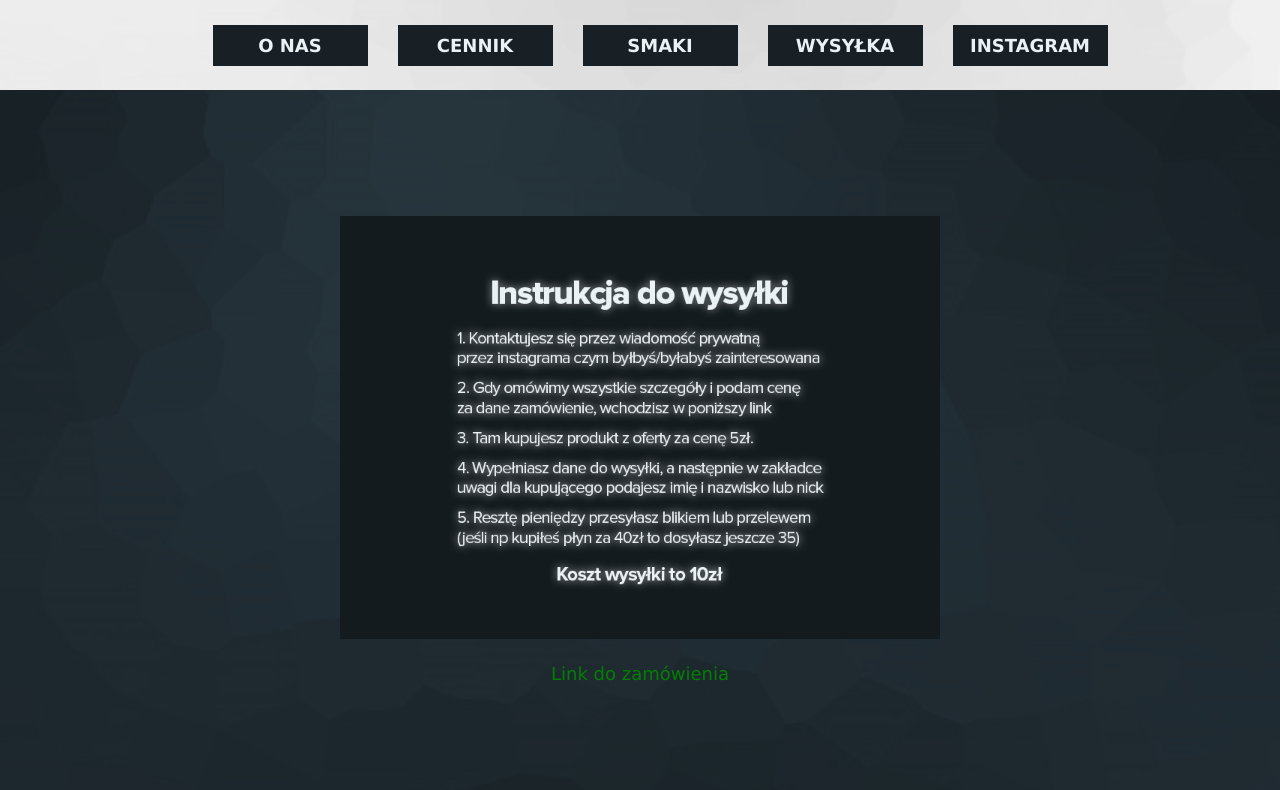
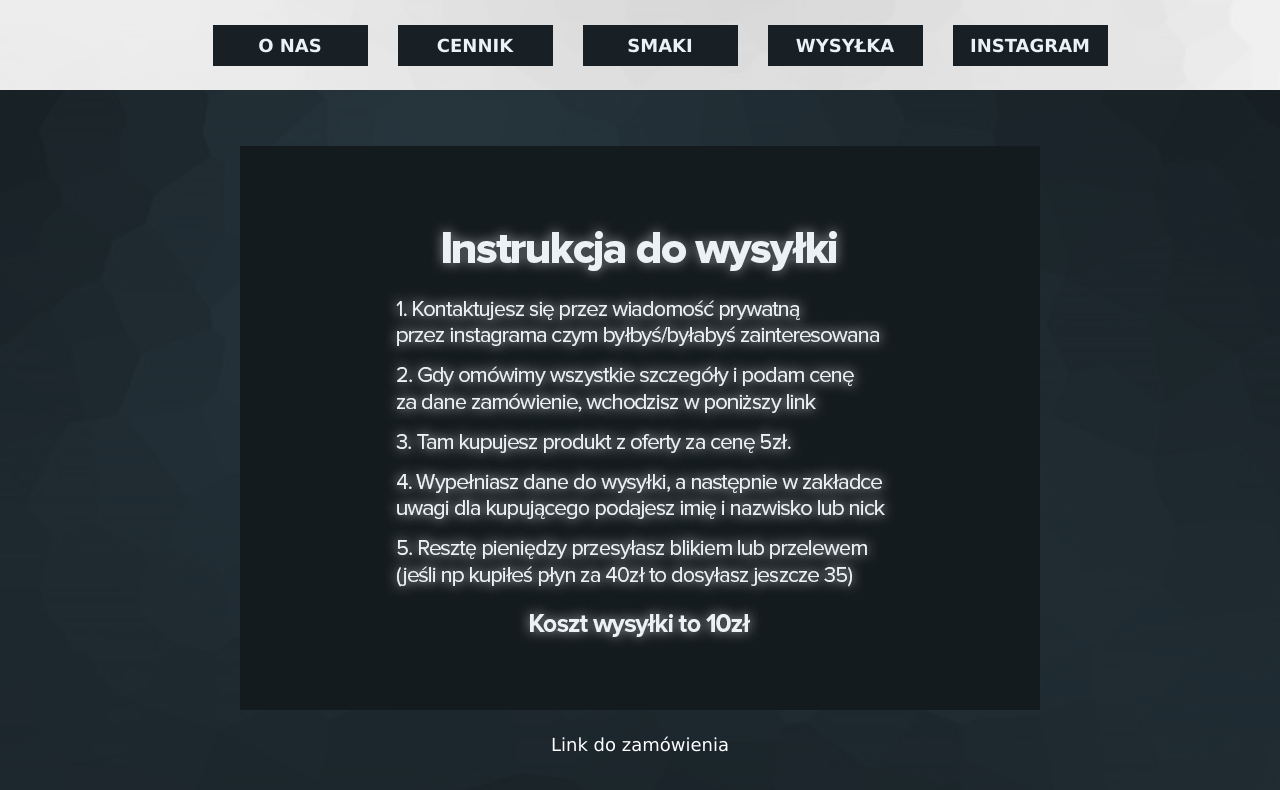
Before and after one commit to AceKing1/posolone, a plain HTML site: page wysylka.html in a window 1280 px wide. Drawn offline with Linux system fonts and the light colour scheme.

Commit message:
Update wysylka.html

```diff
--- a/wysylka.html
+++ b/wysylka.html
@@ -77,7 +77,7 @@
 		}
 
 		#content img {
-			max-width: 75%;
+			max-width: 100%;
 			height: auto;
 			margin-top: 100px;
 			margin-bottom: 20px;
@@ -85,7 +85,7 @@
 
 		#content a:link
 {
-   color: green;
+   color: white;
    text-decoration: none;
 }
 
```
